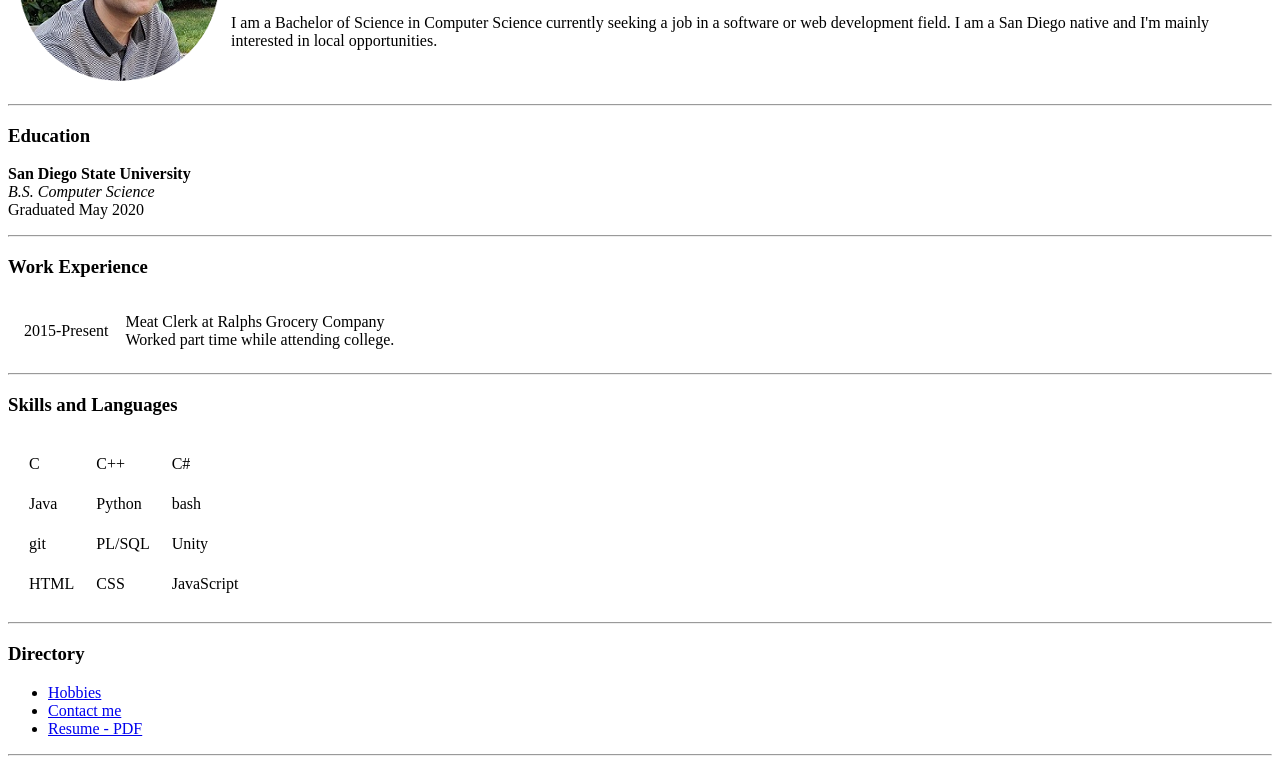
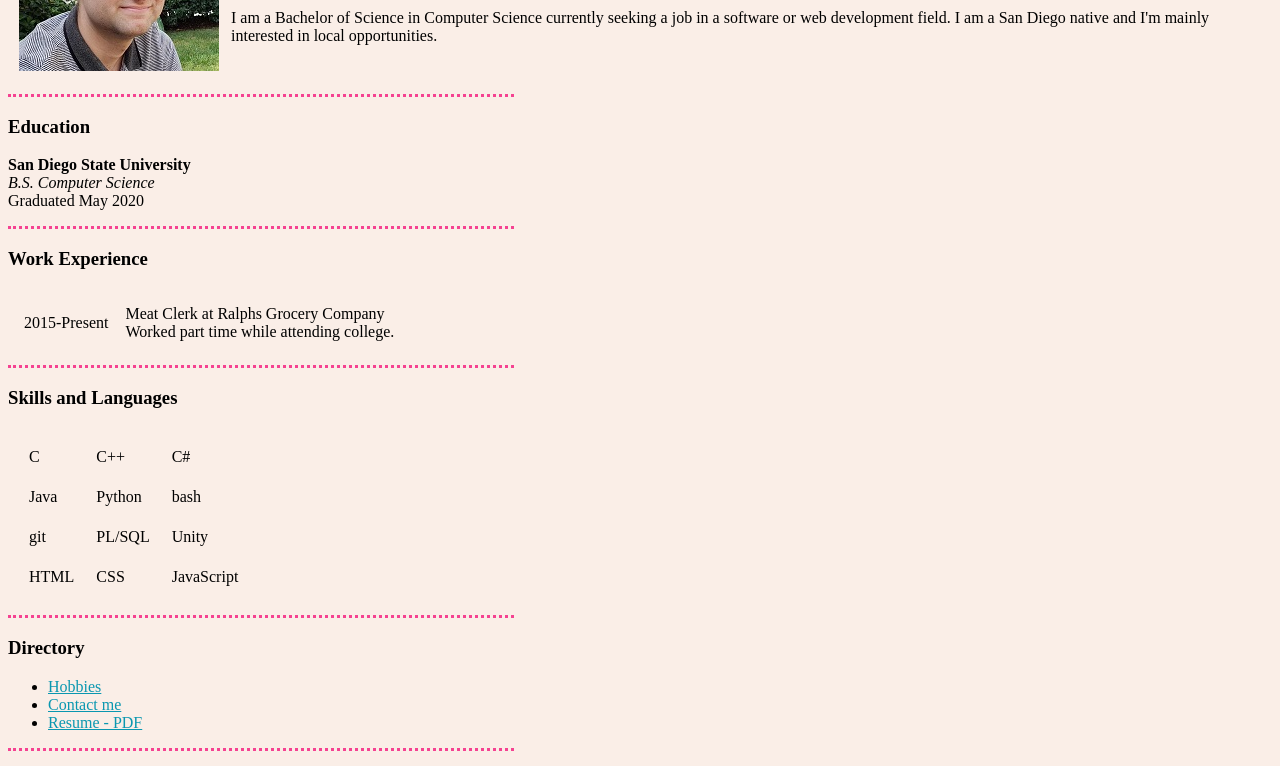
Before and after one commit to Scarnahan20/resume-site, a plain HTML site: page index.html in a window 1280 px wide. Shown: the part 138-904 px from the top of the page. Drawn offline with Linux system fonts and the light colour scheme.

Commit message:
Added css

```diff
--- /dev/null
+++ b/css/style.css
@@ -0,0 +1,21 @@
+  a {
+     color: #0a97b0;
+  }
+
+  a:hover {
+    color: #4cd3c2;
+  }
+
+  body {
+    background-color: #faeee7;
+  }
+
+  hr {
+    text-align: left;
+    margin-left: 0;
+    border-color: #f54291;
+    border-width: 3px;
+    border-style: none;
+    border-top-style: dotted;
+    width: 40%;
+  }
--- a/index.html
+++ b/index.html
@@ -6,12 +6,13 @@
   <meta name="description" content="The Personal Webpage of
     Stefan Carnahan">
   <title>Stefan Carnahan</title>
+  <link rel="stylesheet" href="css/style.css">
 </head>
 
 <body>
   <table cellspacing="10">
     <tr>
-      <td><img src="stefan.png" alt="Stefan Profile Picture"></td>
+      <td><img src="stefan.jpg" alt="Stefan Profile Picture"></td>
       <td>
         <h1>Stefan Carnahan</h1>
         <p>
```
Also changed, not shown: contact-info.html (+1 -0 lines), hobbies.html (+1 -0 lines), stefan.jpg (added).
